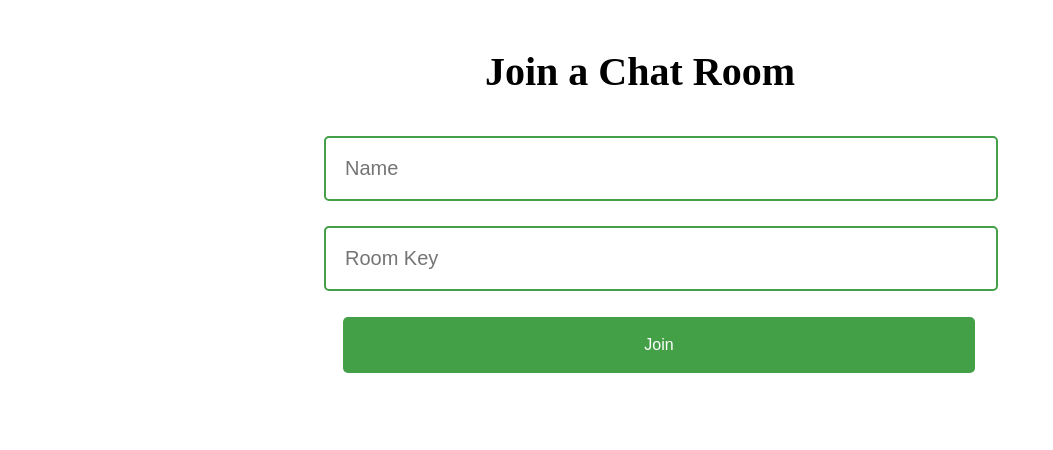
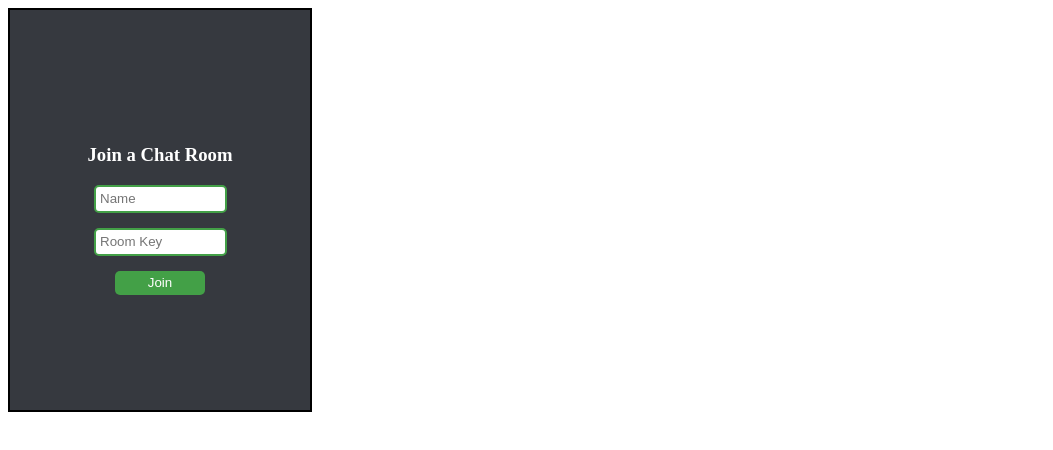
Before and after one commit to RegisRay/Mr-Chat, a React (Create React App) app in the folder client/: page / in a window 1280 px wide. Shown: the top 450 px of the page, without its empty margins (0-1053 px from the left). Built offline with nearby package versions, Linux system fonts and the light colour scheme; no server answers.

Commit message:
Update home page styles

```diff
--- a/client/src/App.css
+++ b/client/src/App.css
@@ -1,33 +1,34 @@
 @import url("https://fonts.googleapis.com/css?family=Open+Sans:300,400,700");
+
+.header {
+  color: #fff;
+}
 
 .joinChatContainer {
   display: flex;
   flex-direction: column;
+  justify-content: center;
+  align-items: center;
   text-align: center;
+  border: 2px solid black;
+  background-color: #36393f;
+  width: 300px;
+  height: 400px;
 }
 
-.joinChatContainer h3 {
-  font-size: 2.5rem;
-  margin-bottom: 1rem;
-}
 .joinChatContainer input {
-  width: 50%;
-  margin-top: 2%;
-  margin-left: 25%;
+  width: 40%;
+  margin-bottom: 5%;
   border: 2px solid #43a047;
   border-radius: 5px;
   padding: 1.5%;
-  font-size: 20px;
 }
 
 .joinChatContainer button {
-  width: 50%;
-  margin-top: 2%;
-  margin-left: 26.5%;
+  width: 30%;
   border: none;
   border-radius: 5px;
   padding: 1.5%;
-  font-size: 16px;
   background: #43a047;
   color: #fff;
   cursor: pointer;
```
